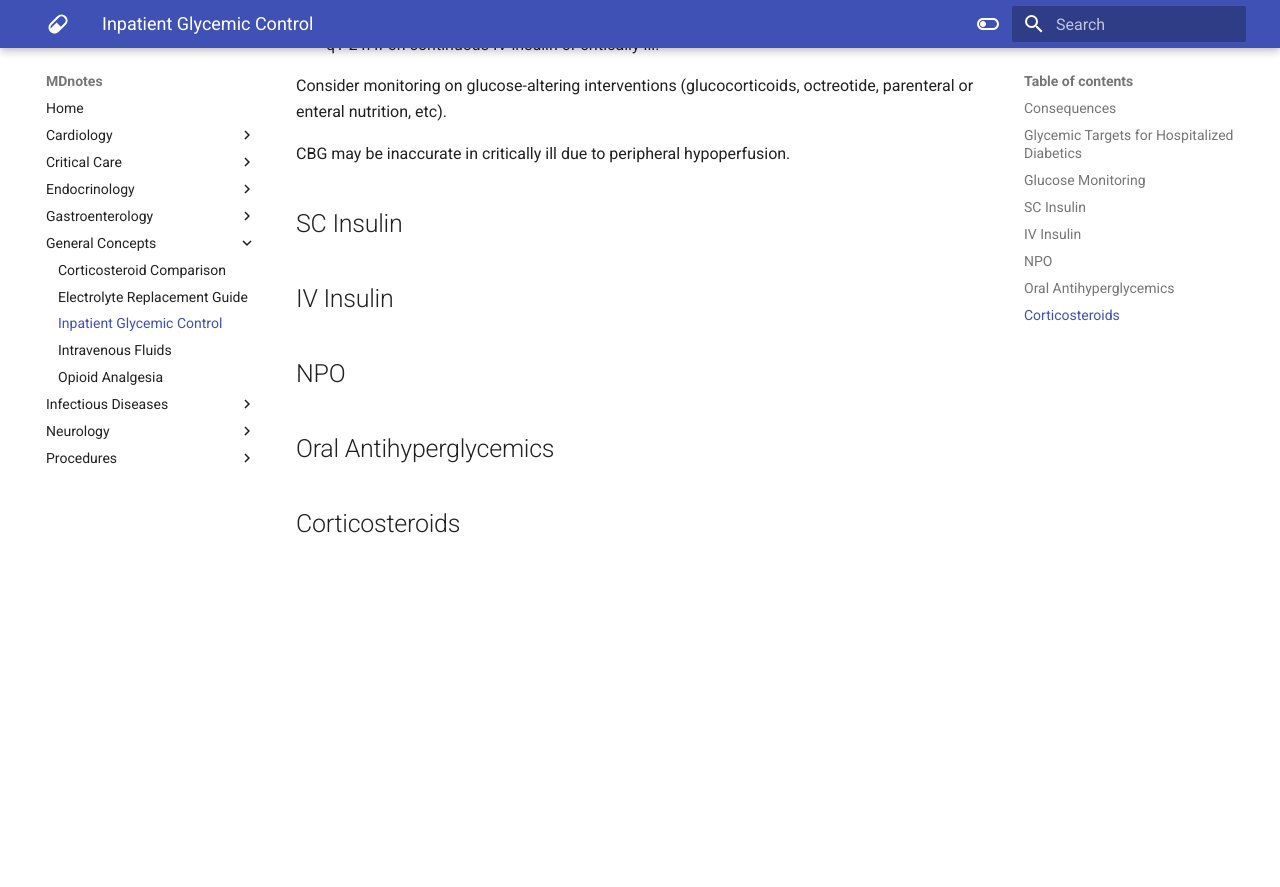
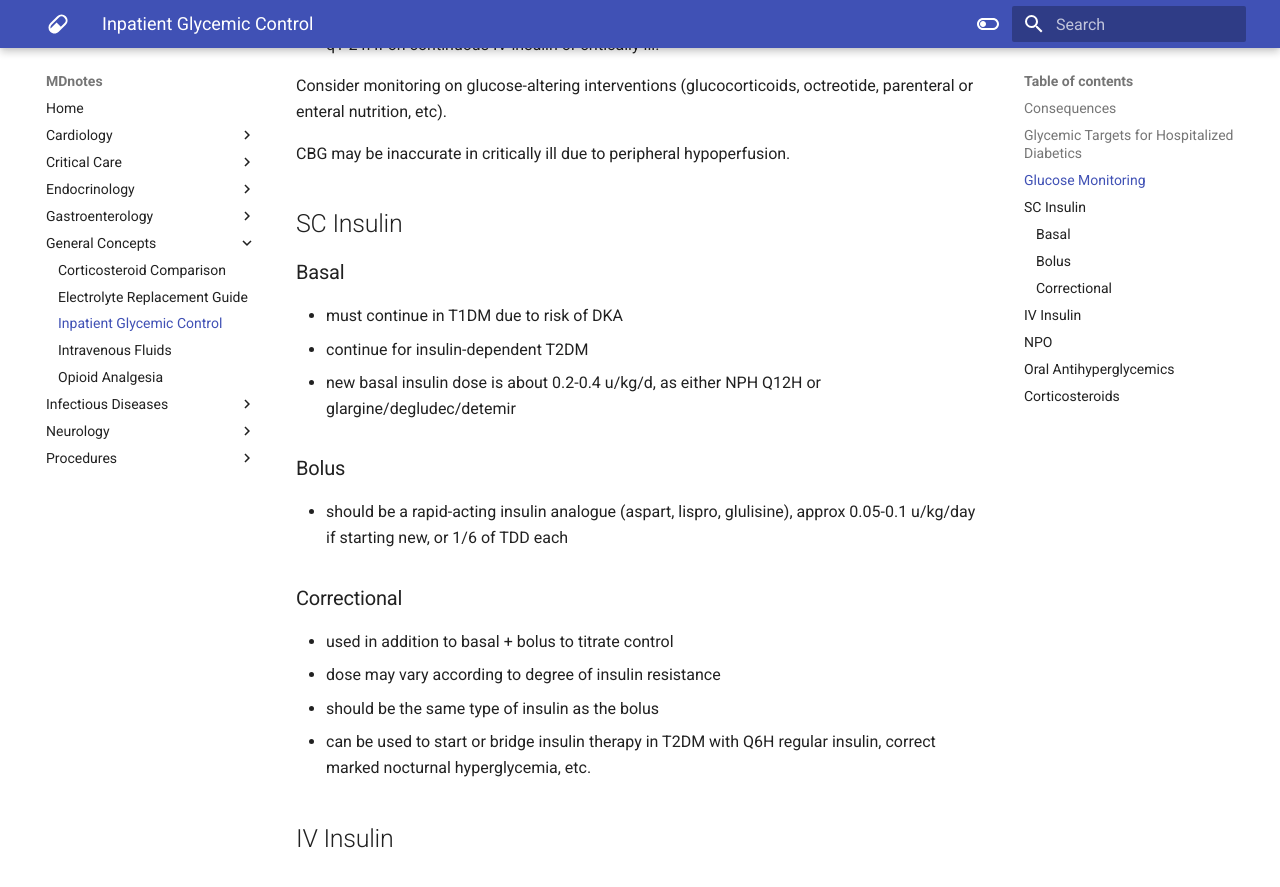
Before and after one commit to jzpero/mdnotes, an MkDocs documentation site: the page built from docs/General Concepts/Inpatient Glycemic Control.md, in a window 1280 px wide and 900 px high, scrolled down 1123 px. Shown: the top 887 px of the window. Built offline with MkDocs 1.6.1 and Material for MkDocs 9.7.7, drawn with Linux system fonts in a browser that asks for light colours; before the commit the page ends 1688 px from its top, so only the background shows below that.

Commit message:
vault backup: 2021-06-30 20:37:44
Affected files:

"docs/General Concepts/Inpatient Glycemic Control.md"

```diff
--- a/docs/General Concepts/Inpatient Glycemic Control.md
+++ b/docs/General Concepts/Inpatient Glycemic Control.md
@@ -35,6 +35,22 @@ Consider monitoring on glucose-altering interventions (glucocorticoids, octreoti
 CBG may be inaccurate in critically ill due to peripheral hypoperfusion.
 
 ## SC Insulin
+### Basal
+
+- must continue in T1DM due to risk of DKA
+- continue for insulin-dependent T2DM
+- new basal insulin dose is about 0.2-0.4 u/kg/d, as either NPH Q12H or glargine/degludec/detemir
+
+### Bolus
+
+- should be a rapid-acting insulin analogue (aspart, lispro, glulisine), approx 0.05-0.1 u/kg/day if starting new, or 1/6 of TDD each
+
+### Correctional
+
+- used in addition to basal + bolus to titrate control
+- dose may vary according to degree of insulin resistance
+- should be the same type of insulin as the bolus
+- can be used to start or bridge insulin therapy in T2DM with Q6H regular insulin, correct marked nocturnal hyperglycemia, etc.
 
 ## IV Insulin
 
```
